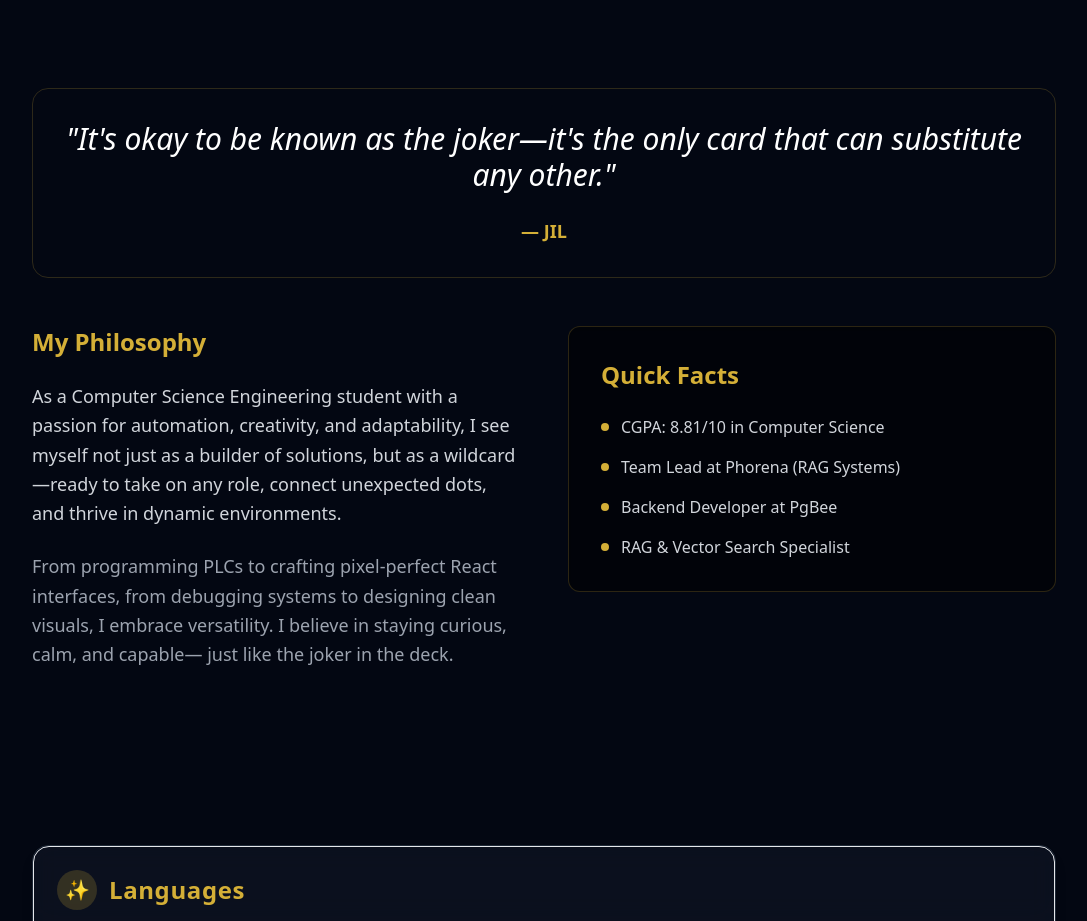
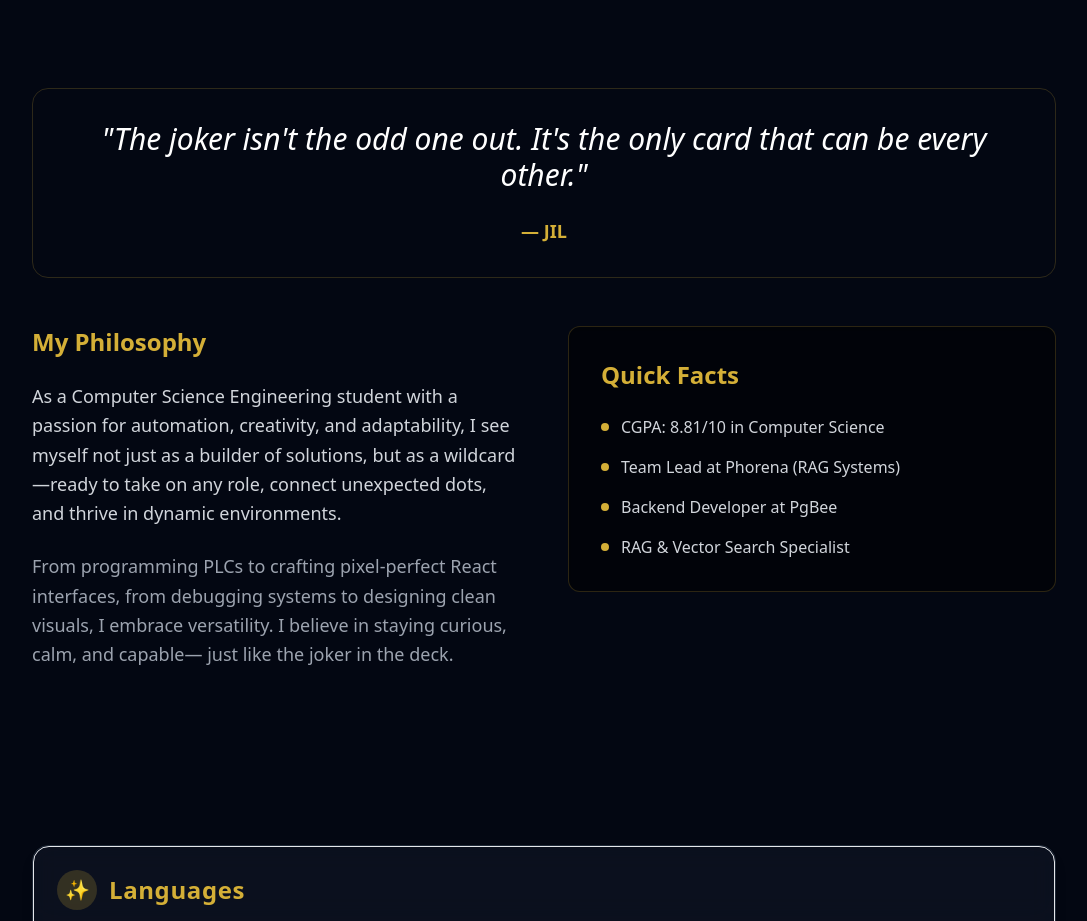
Before and after one commit to JVP555/Portfolio, a React (Vite) app: page / in a window 1280 px wide. Shown: the part 1074-1995 px from the top of the page, without its empty margins (96-1183 px from the left). Built offline with nearby package versions, Linux system fonts and the light colour scheme.

Commit message:
Update quote to new version

```diff
--- a/src/App.tsx
+++ b/src/App.tsx
@@ -691,7 +691,7 @@ function App() {
             <div className="max-w-5xl mx-auto">
               <div className="bg-gradient-to-r from-#D4AF37/10 to-#8B7020/10 rounded-2xl p-8 mb-12 border border-[#D4AF37]/20">
                 <blockquote className="text-2xl md:text-3xl font-medium text-white text-center italic mb-6">
-                  "It's okay to be known as the joker—it's the only card that can substitute any other."
+                  "The joker isn't the odd one out. It's the only card that can be every other."
                 </blockquote>
                 <p className="text-center text-[#D4AF37] font-bold text-lg">— JIL</p>
               </div>
```
